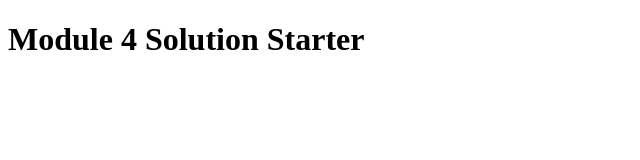
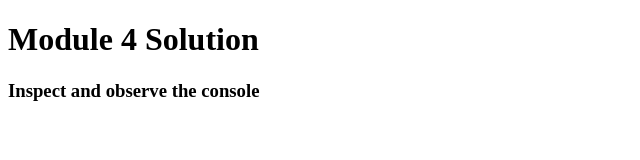
Before and after one commit to 0000Blaze/Coursera-Html-course, a plain HTML site: page mod4_solution/index.html in a window 1280 px wide. Shown: the whole page, without its empty margins (0-640 px from the left). Drawn offline with Linux system fonts and the light colour scheme.

Commit message:
finalizing changes

```diff
--- a/mod4_solution/index.html
+++ b/mod4_solution/index.html
@@ -8,6 +8,7 @@
   <script src="script.js"></script>
 </head>
 <body>
-  <h1>Module 4 Solution Starter</h1>
+  <h1>Module 4 Solution </h1>
+  <h3>Inspect and observe the console</h3>
 </body>
 </html>
```
